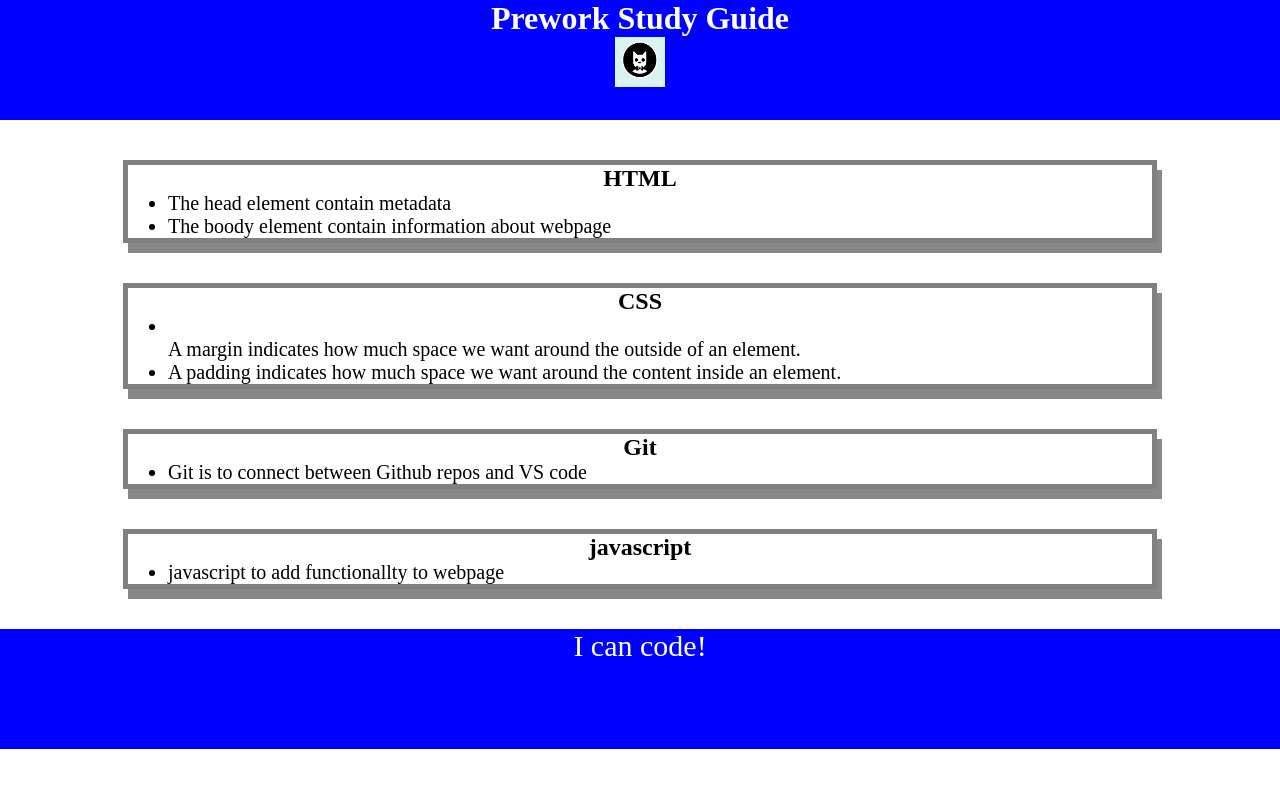
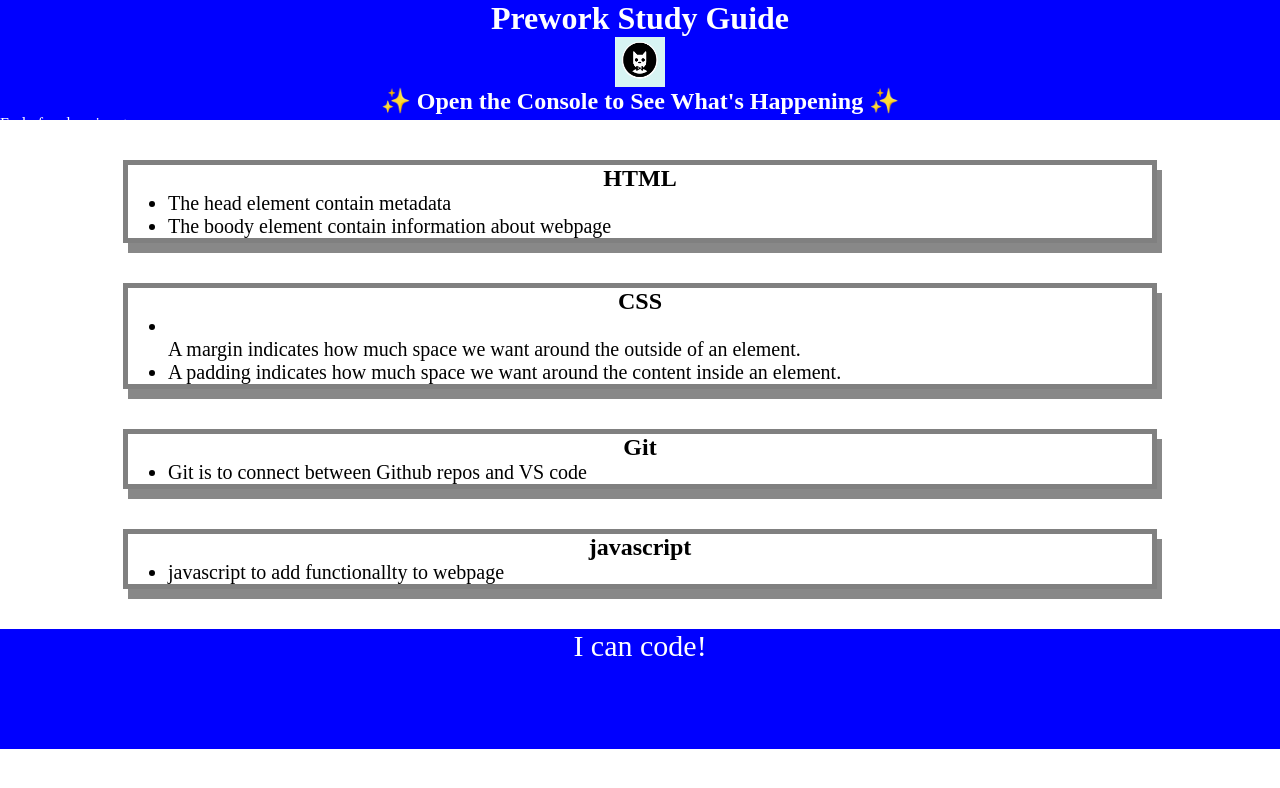
Before and after one commit to peaceman188/prework-study-guide, a plain HTML site: page index.html in a window 1280 px wide. Drawn offline with Linux system fonts and the light colour scheme.

Commit message:
added JS to the HTML file

```diff
--- /dev/null
+++ b/assets/script.js
@@ -0,0 +1,21 @@
+var topics = ['HTML', 'CSS', 'Git', 'JavaScript'];
+
+for (var x = 0; x < topics.length; x++) {
+ console.log(topics[x]);
+}
+
+/*
+
+if (topic === 'HTML') {
+  console.log("Let's study HTML!");
+} else if (topic === 'CSS') {
+  console.log("Let's study CSS!");
+} else if (topic === 'Git') {
+  console.log("Let's study Git!");
+} else if (topic === 'JavaScript') {
+  console.log("Let's study JavaScript!");
+} else {
+  console.log('Please try again!');
+}
+
+*/
--- a/index.html
+++ b/index.html
@@ -14,6 +14,8 @@
         src="./assets/bowtie-cat.png"
         alt="Profile image of cat wearing a bow tie."
       />
+      <h2>✨ Open the Console to See What's Happening ✨</h2>End of code snippet
+v
     </header>
     <main>
       <section class="card" id="html-section">
@@ -56,5 +58,6 @@
     <footer>
       <p>I can code!</p>
     </footer>
+    <script src="./assets/script.js"></script>
   </body>
 </html>
```
